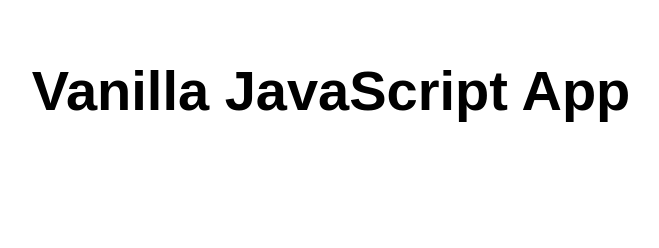
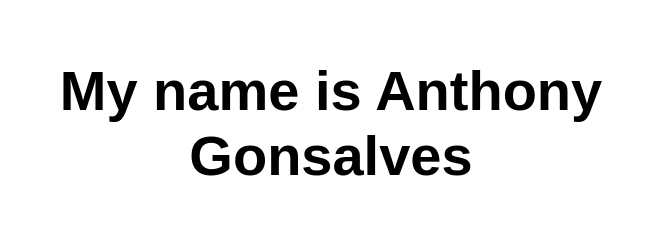
Before and after one commit to bhaveshkumawat/my-first-static-web-app, a plain HTML site: page src/index.html in a window 1280 px wide. Shown: the whole page, without its empty margins (309-968 px from the left). Drawn offline with Linux system fonts and the light colour scheme.

Commit message:
Update index.html

```diff
--- a/src/index.html
+++ b/src/index.html
@@ -10,7 +10,7 @@
 
 <body>
   <main>
-    <h1>Vanilla JavaScript App</h1>
+    <h1>My name is Anthony Gonsalves</h1>
   </main>
 </body>
 
```
